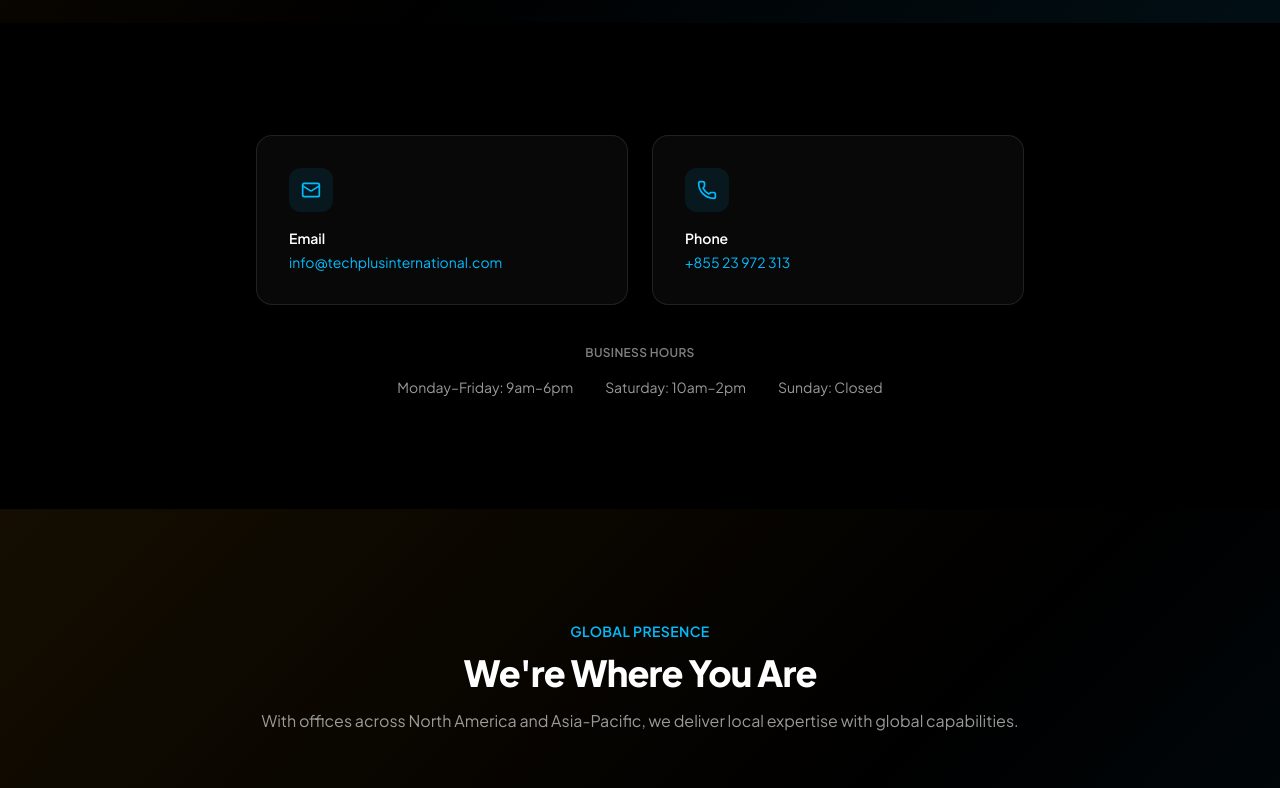
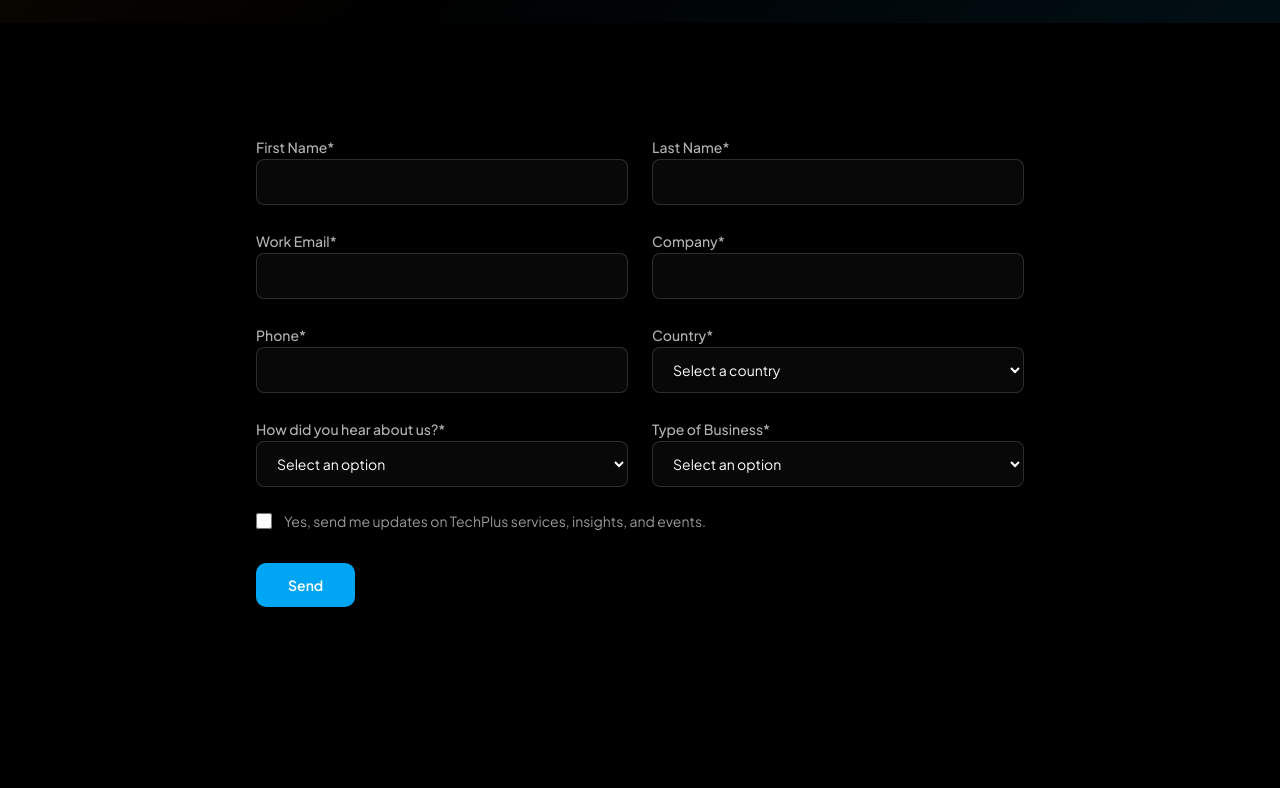
Before and after one commit to janejane-23/Techplus-WS, a Next.js app: page /contact in a window 1280 px wide. Shown: the part 520-1308 px from the top of the page. Built offline with nearby package versions, Linux system fonts and the light colour scheme.

Commit message:
Add lead-capture form on contact page, wired to n8n webhook
Client-side form submits JSON POST directly to the n8n webhook since
the site is a static export with no backend. Verified end-to-end after
enabling POST + CORS on the n8n webhook trigger.

```diff
--- a/src/app/contact/page.tsx
+++ b/src/app/contact/page.tsx
@@ -4,6 +4,7 @@ import { PageHero } from "@/components/ui/PageHero";
 import { SectionWrapper } from "@/components/ui/SectionWrapper";
 import { Card } from "@/components/ui/Card";
 import { GlobalPresence } from "@/components/sections/GlobalPresence";
+import { ContactForm } from "@/components/sections/ContactForm";
 import { homepageContent } from "@/content/homepage";
 
 export const metadata: Metadata = {
@@ -23,6 +24,8 @@ export default function ContactPage() {
         description="Tell us about the business challenge you're trying to solve. A senior advisor, not a call center, will follow up to schedule time."
         cta={{ label: "Email Our Team", href: `mailto:${footer.email}` }}
       />
+
+      <ContactForm />
 
       <SectionWrapper variant="flat">
         <div className="mx-auto grid max-w-3xl gap-6 sm:grid-cols-2">
--- /dev/null
+++ b/src/components/sections/ContactForm.tsx
@@ -0,0 +1,187 @@
+"use client";
+
+import { useState, type FormEvent } from "react";
+import { Loader2, CheckCircle2, AlertCircle } from "lucide-react";
+import { SectionWrapper } from "@/components/ui/SectionWrapper";
+
+const WEBHOOK_URL = "https://sapcxapac.app.n8n.cloud/webhook/893de0d2-3e79-4832-8abe-300e7273c382";
+
+const COUNTRIES = [
+  "Singapore",
+  "Cambodia",
+  "Philippines",
+  "United States",
+  "Malaysia",
+  "Indonesia",
+  "Thailand",
+  "Vietnam",
+  "Australia",
+  "India",
+  "Other",
+];
+
+const HEARD_ABOUT_OPTIONS = [
+  "Referral",
+  "LinkedIn",
+  "Google Search",
+  "Industry Event or Conference",
+  "SAP Partner",
+  "Existing Customer",
+  "Other",
+];
+
+const BUSINESS_TYPES = ["Retail", "Consumer Products", "Wholesale Distribution", "Other"];
+
+const inputClass =
+  "w-full rounded-lg border border-white/15 bg-white/[0.03] px-4 py-3 text-sm text-white placeholder:text-white/30 outline-none transition-colors focus:border-sky-500";
+const labelClass = "text-sm font-medium text-white/70";
+
+type Status = "idle" | "submitting" | "success" | "error";
+
+export function ContactForm() {
+  const [status, setStatus] = useState<Status>("idle");
+
+  async function handleSubmit(e: FormEvent<HTMLFormElement>) {
+    e.preventDefault();
+    setStatus("submitting");
+
+    const formData = new FormData(e.currentTarget);
+    const payload: Record<string, FormDataEntryValue | boolean> = Object.fromEntries(formData.entries());
+    payload.marketingConsent = formData.get("marketingConsent") === "on";
+
+    try {
+      const res = await fetch(WEBHOOK_URL, {
+        method: "POST",
+        headers: { "Content-Type": "application/json" },
+        body: JSON.stringify(payload),
+      });
+      if (!res.ok) throw new Error(`Request failed: ${res.status}`);
+      setStatus("success");
+    } catch {
+      setStatus("error");
+    }
+  }
+
+  if (status === "success") {
+    return (
+      <SectionWrapper variant="flat">
+        <div className="mx-auto flex max-w-xl flex-col items-center rounded-2xl border border-white/10 bg-white/[0.03] p-10 text-center">
+          <CheckCircle2 className="h-10 w-10 text-sky-400" />
+          <h3 className="mt-4 text-xl font-bold text-white">Request received</h3>
+          <p className="mt-2 text-sm text-white/60">
+            A senior advisor will follow up shortly to schedule your strategy consultation.
+          </p>
+        </div>
+      </SectionWrapper>
+    );
+  }
+
+  return (
+    <SectionWrapper variant="flat">
+      <form onSubmit={handleSubmit} className="mx-auto max-w-3xl">
+        <div className="grid gap-6 sm:grid-cols-2">
+          <div className="space-y-2">
+            <label className={labelClass} htmlFor="firstName">
+              First Name*
+            </label>
+            <input id="firstName" name="firstName" required className={inputClass} />
+          </div>
+          <div className="space-y-2">
+            <label className={labelClass} htmlFor="lastName">
+              Last Name*
+            </label>
+            <input id="lastName" name="lastName" required className={inputClass} />
+          </div>
+          <div className="space-y-2">
+            <label className={labelClass} htmlFor="workEmail">
+              Work Email*
+            </label>
+            <input id="workEmail" name="workEmail" type="email" required className={inputClass} />
+          </div>
+          <div className="space-y-2">
+            <label className={labelClass} htmlFor="company">
+              Company*
+            </label>
+            <input id="company" name="company" required className={inputClass} />
+          </div>
+          <div className="space-y-2">
+            <label className={labelClass} htmlFor="phone">
+              Phone*
+            </label>
+            <input id="phone" name="phone" type="tel" required className={inputClass} />
+          </div>
+          <div className="space-y-2">
+            <label className={labelClass} htmlFor="country">
+              Country*
+            </label>
+            <select id="country" name="country" required defaultValue="" className={inputClass}>
+              <option value="" disabled>
+                Select a country
+              </option>
+              {COUNTRIES.map((c) => (
+                <option key={c} value={c} className="bg-black">
+                  {c}
+                </option>
+              ))}
+            </select>
+          </div>
+          <div className="space-y-2">
+            <label className={labelClass} htmlFor="heardAbout">
+              How did you hear about us?*
+            </label>
+            <select id="heardAbout" name="heardAbout" required defaultValue="" className={inputClass}>
+              <option value="" disabled>
+                Select an option
+              </option>
+              {HEARD_ABOUT_OPTIONS.map((o) => (
+                <option key={o} value={o} className="bg-black">
+                  {o}
+                </option>
+              ))}
+            </select>
+          </div>
+          <div className="space-y-2">
+            <label className={labelClass} htmlFor="businessType">
+              Type of Business*
+            </label>
+            <select id="businessType" name="businessType" required defaultValue="" className={inputClass}>
+              <option value="" disabled>
+                Select an option
+              </option>
+              {BUSINESS_TYPES.map((b) => (
+                <option key={b} value={b} className="bg-black">
+                  {b}
+                </option>
+              ))}
+            </select>
+          </div>
+        </div>
+
+        <label className="mt-6 flex items-start gap-3 text-sm text-white/60">
+          <input
+            type="checkbox"
+            name="marketingConsent"
+            className="mt-0.5 h-4 w-4 shrink-0 rounded border-white/20 bg-white/[0.03] accent-sky-500"
+          />
+          Yes, send me updates on TechPlus services, insights, and events.
+        </label>
+
+        {status === "error" && (
+          <div className="mt-6 flex items-center gap-2 rounded-lg border border-red-500/30 bg-red-500/10 px-4 py-3 text-sm text-red-300">
+            <AlertCircle className="h-4 w-4 shrink-0" />
+            Something went wrong sending your request. Please try again or email us directly.
+          </div>
+        )}
+
+        <button
+          type="submit"
+          disabled={status === "submitting"}
+          className="mt-8 inline-flex items-center justify-center gap-2 rounded-[10px] bg-sky-500 px-8 py-3 text-sm font-semibold text-white transition-colors hover:bg-sky-400 disabled:cursor-not-allowed disabled:opacity-60"
+        >
+          {status === "submitting" && <Loader2 className="h-4 w-4 animate-spin" />}
+          {status === "submitting" ? "Sending..." : "Send"}
+        </button>
+      </form>
+    </SectionWrapper>
+  );
+}
```
